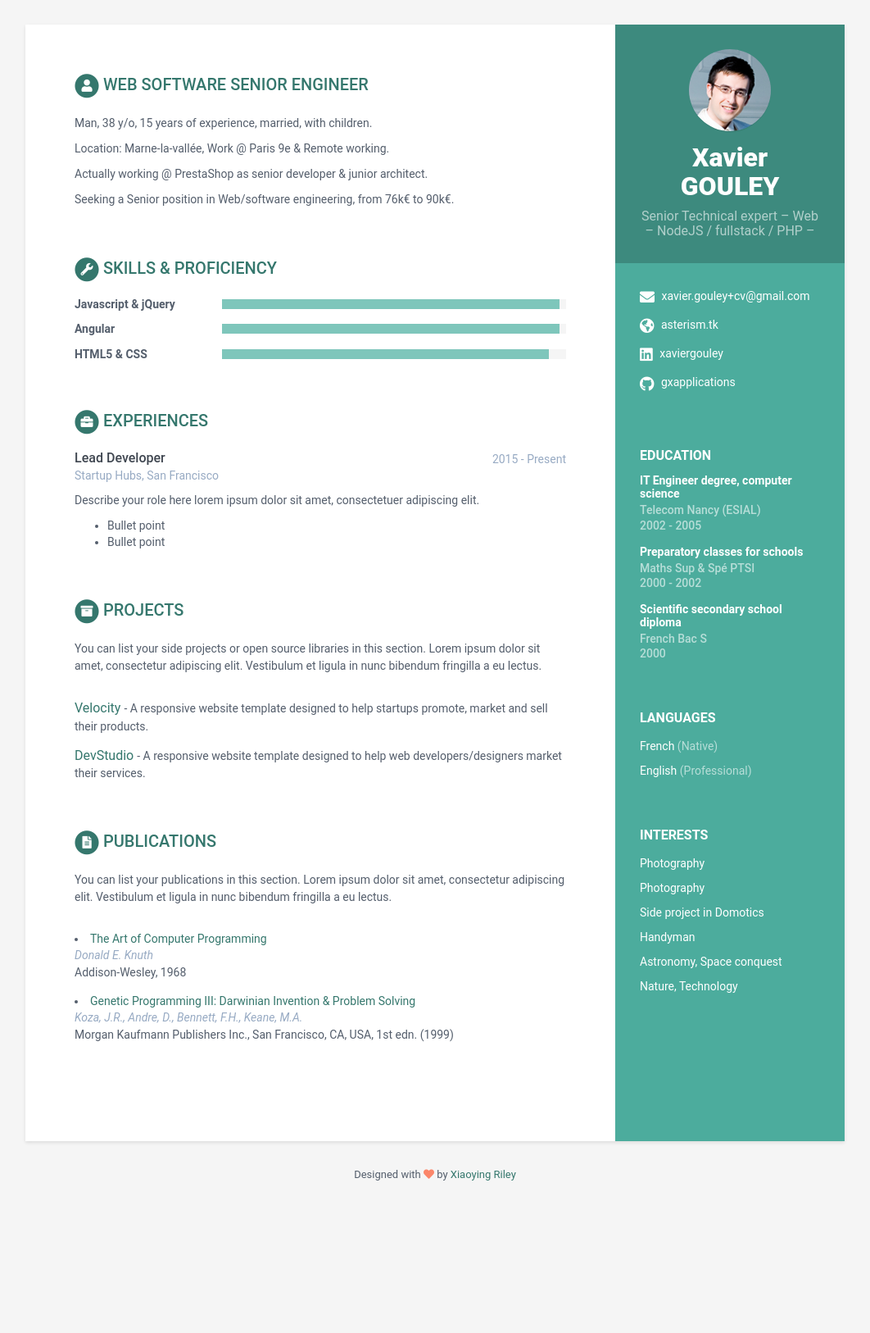
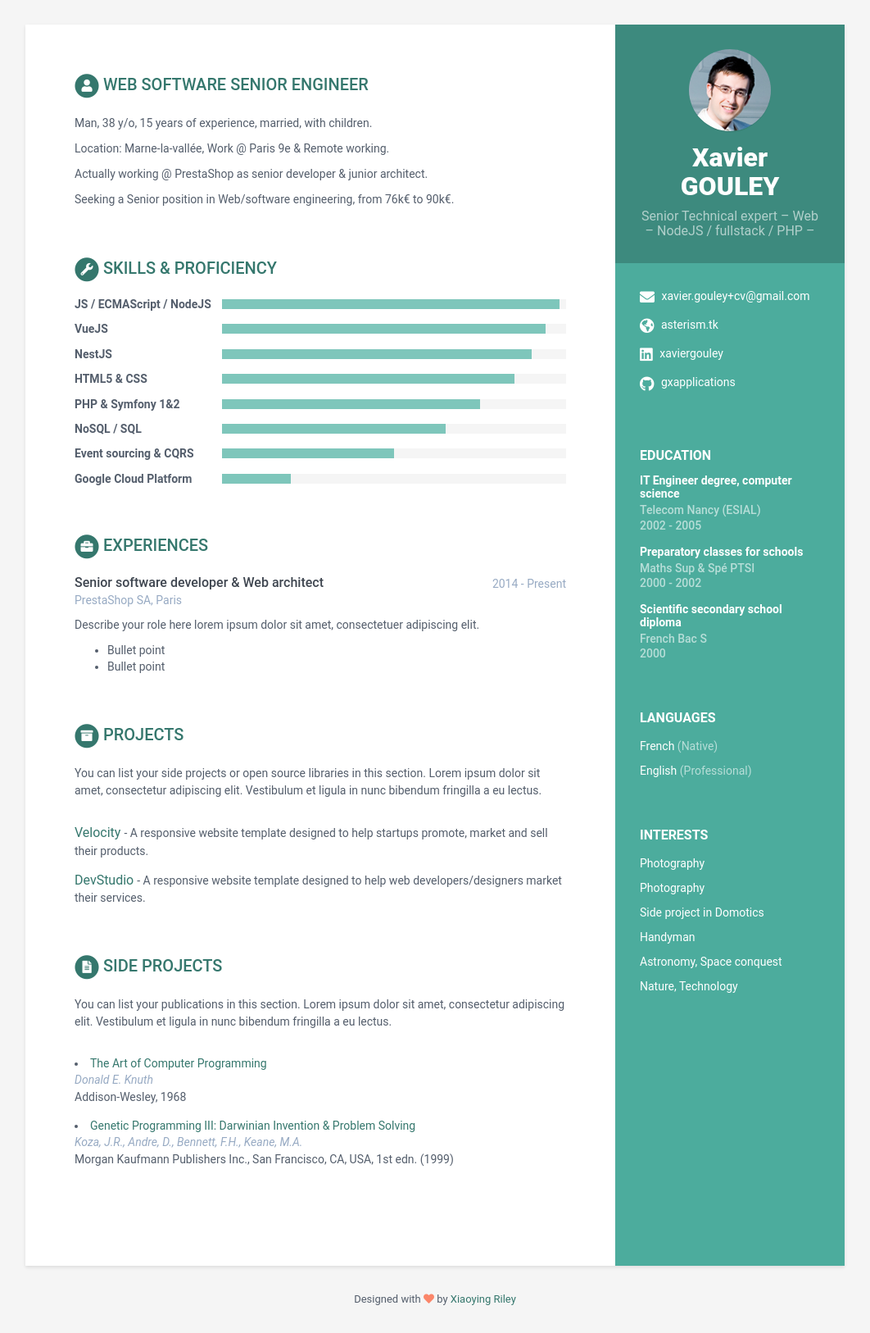
Before and after one commit to gxapplications/gxapplications, a Jekyll site: the page built from index.html, in a window 1280 px wide. Shown: the whole page at 82% size, without its empty margins (109-1171 px from the left). Built offline with Jekyll 4.4.1, drawn with Linux system fonts in a browser that asks for light colours; before the commit the page ends 1474 px from its top, so only the background shows below that.

Commit message:
update CV URL andQR code

```diff
--- a/_data/data.yml
+++ b/_data/data.yml
@@ -78,19 +78,27 @@ skills:
   title: Skills &amp; Proficiency
 
   toolset:
-    - name: Javascript & jQuery
+    - name: JS / ECMAScript / NodeJS
       level: 98%
-
-    - name: Angular
-      level: 98%
-
+    - name: VueJS
+      level: 94%
+    - name: NestJS
+      level: 90%
     - name: HTML5 & CSS
-      level: 95%
+      level: 85%
+    - name: PHP & Symfony 1&2
+      level: 75%
+    - name: NoSQL / SQL
+      level: 65%
+    - name: Event sourcing & CQRS
+      level: 50%
+    - name: Google Cloud Platform
+      level: 20%
 
 experiences:
-    - role: Lead Developer
-      time: 2015 - Present
-      company: Startup Hubs, San Francisco
+    - role: Senior software developer & Web architect
+      time: 2014 - Present
+      company: PrestaShop SA, Paris
       details: |
         Describe your role here lorem ipsum dolor sit amet, consectetuer
         adipiscing elit.
@@ -113,7 +121,7 @@ projects:
         tagline: "A responsive website template designed to help web developers/designers market their services."
 
 publications:
-    title: Publications
+    title: Side projects
     intro: |
       You can list your publications in this section. Lorem ipsum dolor sit
       amet, consectetur adipiscing elit. Vestibulum et ligula in nunc
```
Also changed, not shown: README.md, assets/images/qr-cv.png, assets/images/qr-cv.svg (deleted), 1 other file.
